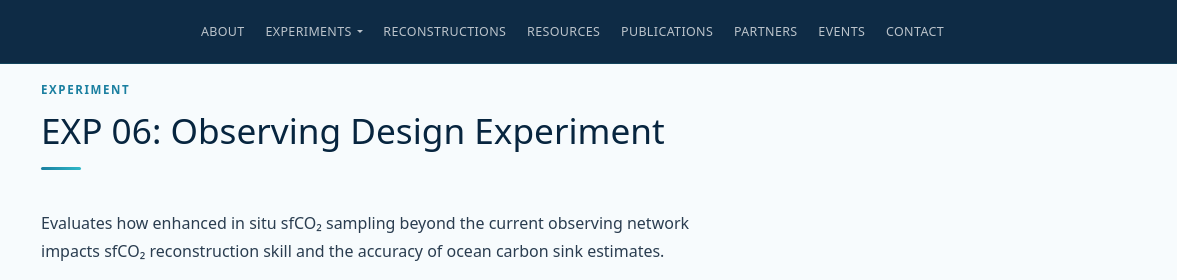
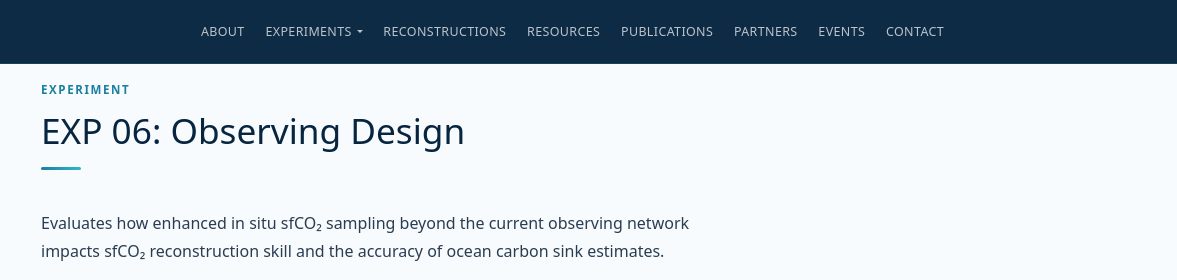
Before and after one commit to socom-program/socomv2, a plain HTML site: page exp06.html in a window 1280 px wide. Shown: the top 280 px of the page, 103-1280 px from the left. Drawn offline with nearby package versions, Linux system fonts and the light colour scheme.

Commit message:
Update experiment title in exp06.html

```diff
--- a/exp06.html
+++ b/exp06.html
@@ -20,7 +20,7 @@
 <section id="exp06">
   <div class="section reveal">
     <span class="section-label">Experiment</span>
-    <h2>EXP 06: Observing Design Experiment</h2>
+    <h2>EXP 06: Observing Design</h2>
     <div class="section-divider"></div>
     <p style="max-width:700px;margin-bottom:2rem">Evaluates how enhanced in situ sfCO₂ sampling beyond the current observing network impacts sfCO₂ reconstruction skill and the accuracy of ocean carbon sink estimates.</p>
 
```
